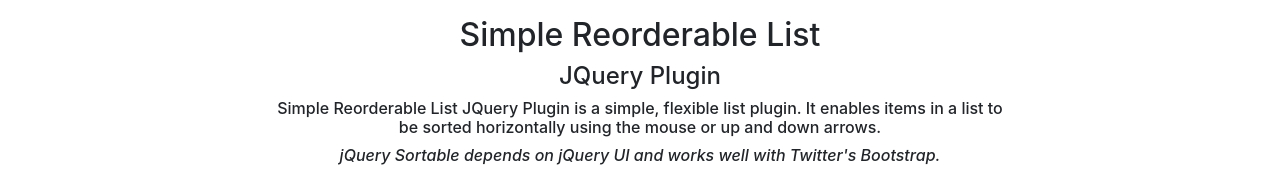
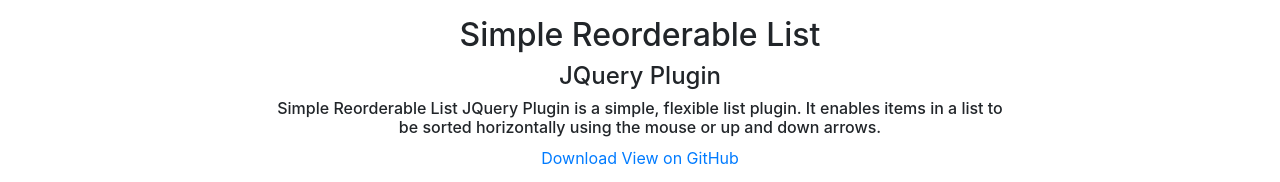
Before and after one commit to shayansulehri/reorderable, a plain HTML site: page index.html in a window 1280 px wide. Shown: the top 182 px of the page. Drawn offline with nearby package versions, Linux system fonts and the light colour scheme.

Commit message:
Github buttons added

```diff
--- a/index.html
+++ b/index.html
@@ -8,6 +8,9 @@
 	    crossorigin="anonymous">
 	<link type="text/css" rel="stylesheet" href="css/style.css" />
 	<link type="text/css" rel="stylesheet" href="css/reorderable.css" />
+
+	<!-- Place this tag in your head or just before your close body tag. -->
+	<script async defer src="https://buttons.github.io/buttons.js"></script>
 </head>
 
 <body>
@@ -17,9 +20,15 @@
 				<div class="col-md-8 ml-auto mr-auto text-center pt-3">
 					<h2>Simple Reorderable List</h2>
 					<h4>JQuery Plugin</h4>
-					<h6>Simple Reorderable List JQuery Plugin is a simple, flexible list plugin. It enables items in a list to be sorted horizontally using the mouse or up and down arrows.</h6>
-					<h6><i>jQuery Sortable depends on jQuery UI and works well with Twitter's Bootstrap.</i></h6>
-					<br>
+					<h6>Simple Reorderable List JQuery Plugin is a simple, flexible list plugin. It enables items in a list to be sorted horizontally
+						using the mouse or up and down arrows.</h6>
+				</div>
+				<div class="col-md-8 ml-auto mr-auto text-center">
+					<!-- Download. -->
+					<a class="github-button" href="https://github.com/shayansulehri/simpleJQueryListPlugin/archive/master.zip" data-icon="octicon-cloud-download"
+					    data-size="large" aria-label="Download shayansulehri/simpleJQueryListPlugin on GitHub">Download</a>
+					<!-- View on Github. -->
+					<a class="github-button" href="https://github.com/shayansulehri/simpleJQueryListPlugin" data-size="large" aria-label="View on GitHub">View on GitHub</a>
 				</div>
 			</div>
 			<div class="row">
```
